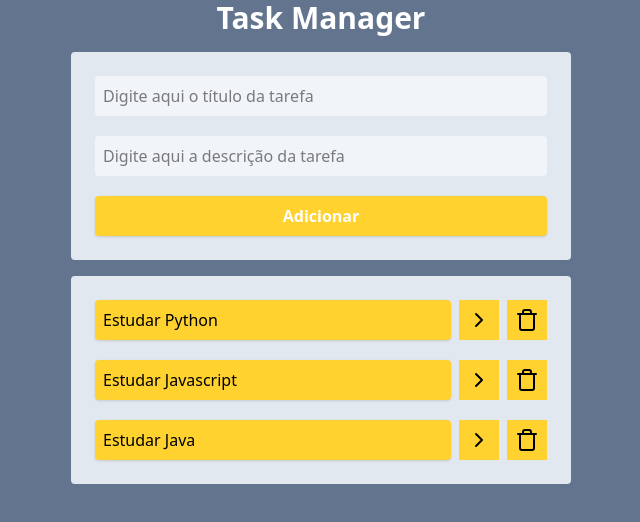
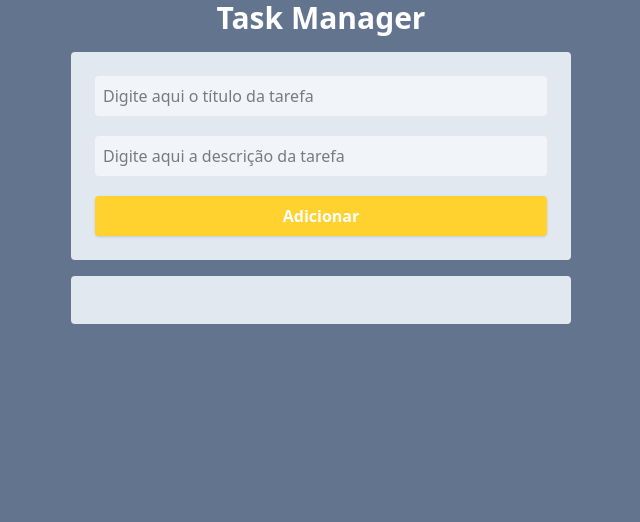
Before and after one commit to VictorAnizauBarros/react-task-manager, a React (Vite) app: page / in a window 1280 px wide. Shown: the top 522 px of the page, without its empty margins (319-959 px from the left). Built offline with nearby package versions, Linux system fonts and the light colour scheme.

Commit message:
refactor(App): substitui tarefas estáticas por armazenamento local

```diff
--- a/src/App.jsx
+++ b/src/App.jsx
@@ -1,29 +1,16 @@
-import { useState } from "react";
+import { useEffect, useState } from "react";
+import { v4 } from "uuid";
 import AddTask from "./components/AddTask";
 import Tasks from "./components/Tasks";
-import { v4 } from "uuid";
 
 function App() {
-  const [tasks, setTasks] = useState([
-    {
-      id: 1,
-      title: "Estudar Python",
-      description: "Estudar a lingugagem mais utilizada em analise de dados.",
-      isCompleted: false,
-    },
-    {
-      id: 2,
-      title: "Estudar Javascript",
-      description: "Estudar a lingugagem mais utilizada na web.",
-      isCompleted: false,
-    },
-    {
-      id: 3,
-      title: "Estudar Java",
-      description: "Estudar a lingugagem mais utilizada em sistemas robustos.",
-      isCompleted: false,
-    },
-  ]);
+  const [tasks, setTasks] = useState(
+    JSON.parse(localStorage.getItem("tasks")) || []
+  );
+
+  useEffect(() => {
+    localStorage.setItem("tasks", JSON.stringify(tasks));
+  }, [tasks]);
 
   function onClickChangeTaskStatus(taskId) {
     const newTask = tasks.map((task) => {
@@ -49,6 +36,7 @@ function App() {
     };
     setTasks([...tasks, newTask]);
   }
+
   return (
     <div className="w-screen h-screen bg-slate-500 flex justify-center">
       <div className="w-125 flex flex-col space-y-4">
```
